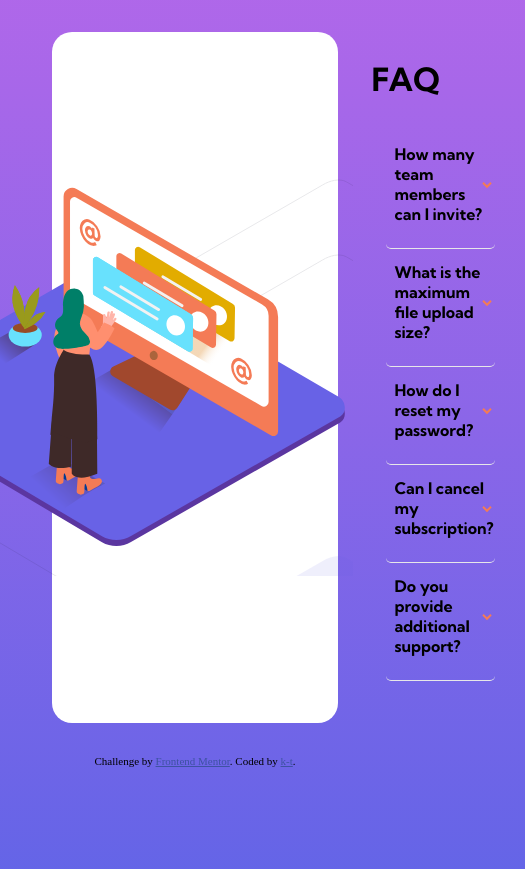
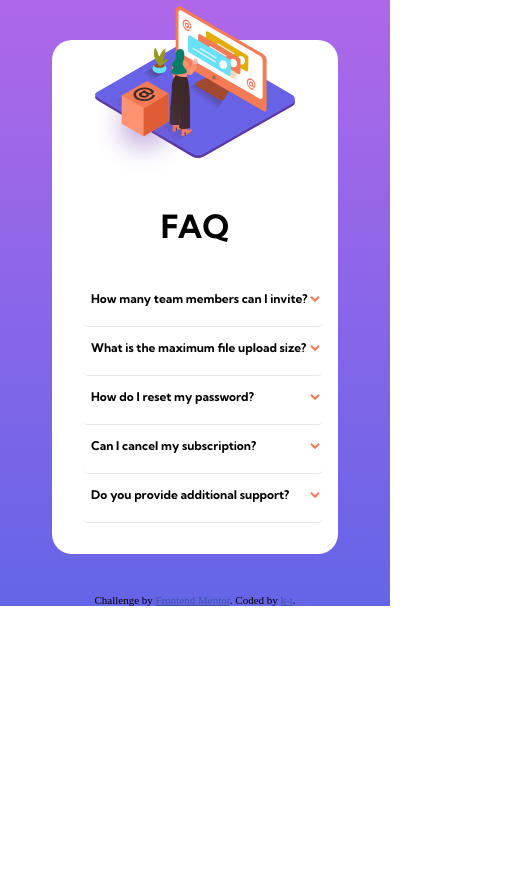
Before and after one commit to antoniokrystal/FAQ-Accordion-Card, a plain HTML site: page index.html in a window 390 px wide. Shown: the whole page, 525 px wide, since content can reach past the window. After the commit the page ends 844 px from the top, so only its background shows below. Drawn offline with Linux system fonts and the light colour scheme.

Commit message:
-- Overall Responsiveness

```diff
--- a/index.html
+++ b/index.html
@@ -20,6 +20,7 @@
       height: 100vh;
       margin: unset;
       background-image: linear-gradient(to bottom, hsl(273, 75%, 66%), 	hsl(240, 73%, 65%));
+      background-repeat: no-repeat;
     }
 
     .kumbhsans-400{
@@ -122,6 +123,50 @@
       margin-left: -90px
     }
 
+    @media only screen and (max-width: 425px) {
+      body{
+        height: 100%;
+      }
+
+      .faq-card{
+        flex-wrap: wrap;
+      }
+
+      .flex-container {
+        height: unset;
+      }
+
+      .faq_section > div{
+        width: 100%;
+      }
+
+      p{
+        font-size: 12px;
+      }
+
+      h1{
+        text-align: center;
+      }
+
+      .right-side{
+        background-image: none;
+        margin-top: -50px;
+        margin-left: 50%;
+        margin-right: 50%;
+      }
+
+      .image-on-top{
+        width: 100px;
+        margin-left: 0px;
+      }
+
+      .vector-image{
+        width: 200px;
+      }
+
+
+    }
+
   </style>
 </head>
 <body>
@@ -130,7 +175,7 @@
 
     <div class="faq-card">
       <div class="right-side">
-        <img src="images/illustration-woman-online-desktop.svg" alt="">
+        <img src="images/illustration-woman-online-desktop.svg" alt="" class="vector-image">
         <img src="images/illustration-box-desktop.svg" alt="" class="image-on-top">
       </div>
       <div class="left-side">
```
